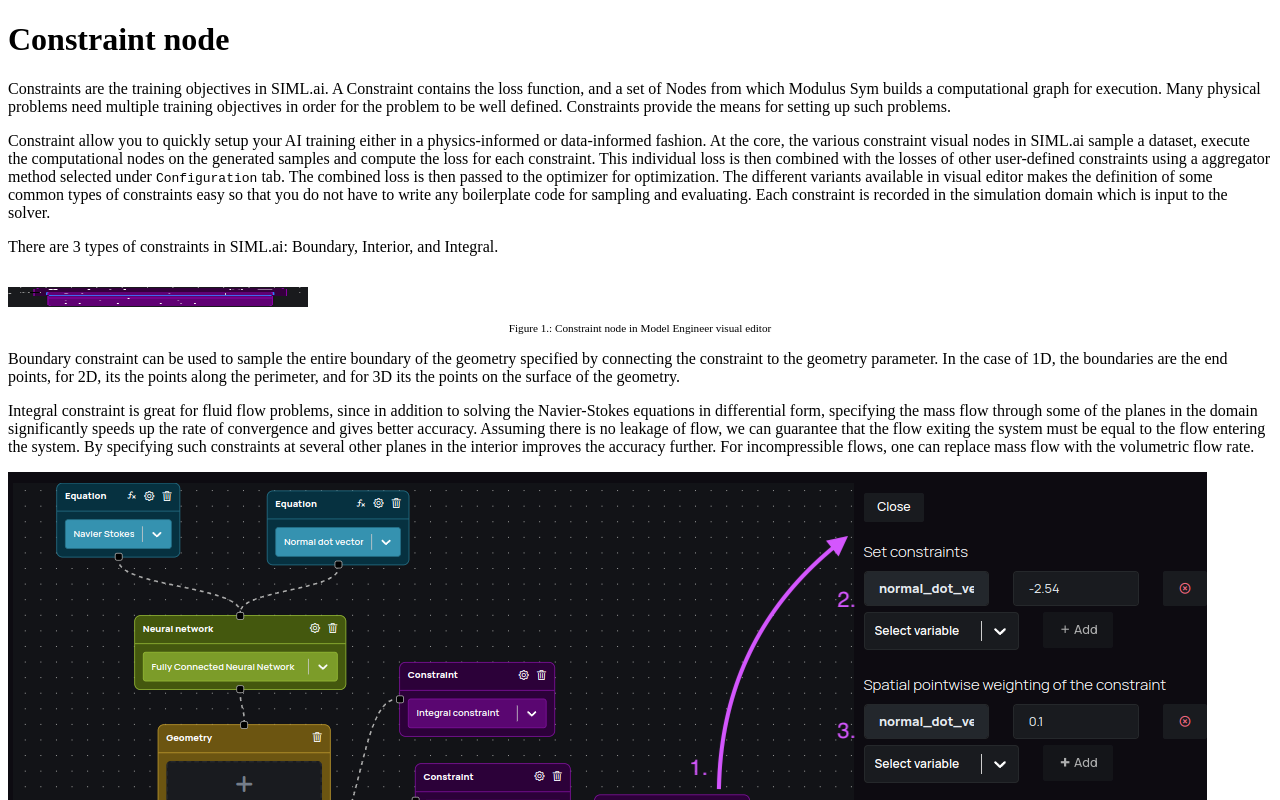
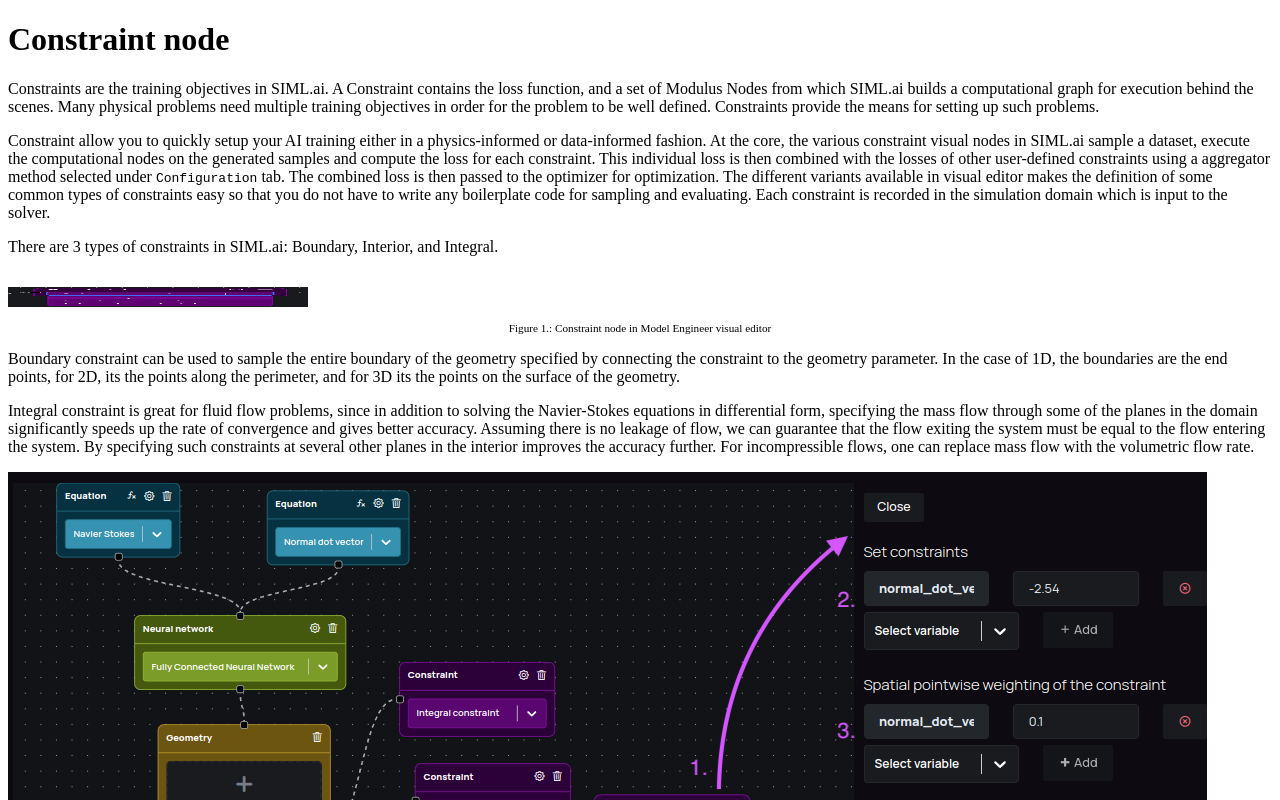
Before and after one commit to DimensionLab/simlai-docs, a Next.js app: page /model-engineer/visual-editor/constraint-node in a window 1280 px wide. Shown: the top 800 px of the page. Built offline with nearby package versions, Linux system fonts and the light colour scheme.

Commit message:
chore: forgot add this Modulus wording

```diff
--- a/pages/model-engineer/visual-editor/constraint-node.mdx
+++ b/pages/model-engineer/visual-editor/constraint-node.mdx
@@ -3,7 +3,7 @@
 # Constraint node
 
 Constraints are the training objectives in SIML.ai. A Constraint contains the loss function,
-and a set of Nodes from which Modulus Sym builds a computational graph for execution.
+and a set of Modulus Nodes from which SIML.ai builds a computational graph for execution behind the scenes.
 Many physical problems need multiple training objectives in order for the problem to be well defined.
 Constraints provide the means for setting up such problems.
 
```
